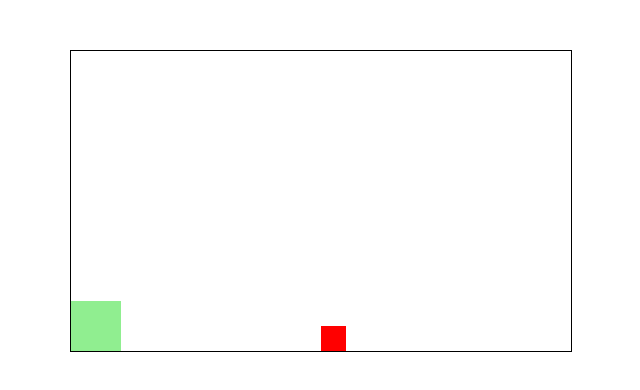
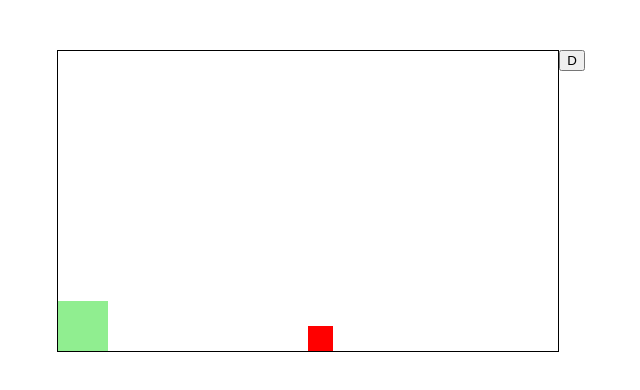
Before and after one commit to Alex9600t/geometry-dash-on-js, a plain HTML site: page index.html in a window 1280 px wide. Shown: the whole page, without its empty margins (319-959 px from the left). Drawn offline with Linux system fonts and the light colour scheme.

Commit message:
Update index.html

```diff
--- a/index.html
+++ b/index.html
@@ -10,11 +10,29 @@
 </head>
 
 <body>
-    <div id="canvas">
-        <div id="player"></div>
+	<div class="wrapper">
+		<div id="canvas">
+			<div id="player"></div>
 
-        <div class="obs"></div>
-    </div>
+        	<div class="obs"></div>
+    	</div>
+	</div>
+
+	<div class="wrapper">
+		<button onclick="
+var event = new KeyboardEvent("keydown", {
+key: "keyD",
+keyCode: 68,
+which: 68,
+altKey: false,
+ctrlKey: false,
+shiftKey: false,
+metaKey: false
+});
+window.dispatchEvent(event);
+">D</button>
+	</div>
+
 
     <script src="main.js"></script>
 </body>
```
